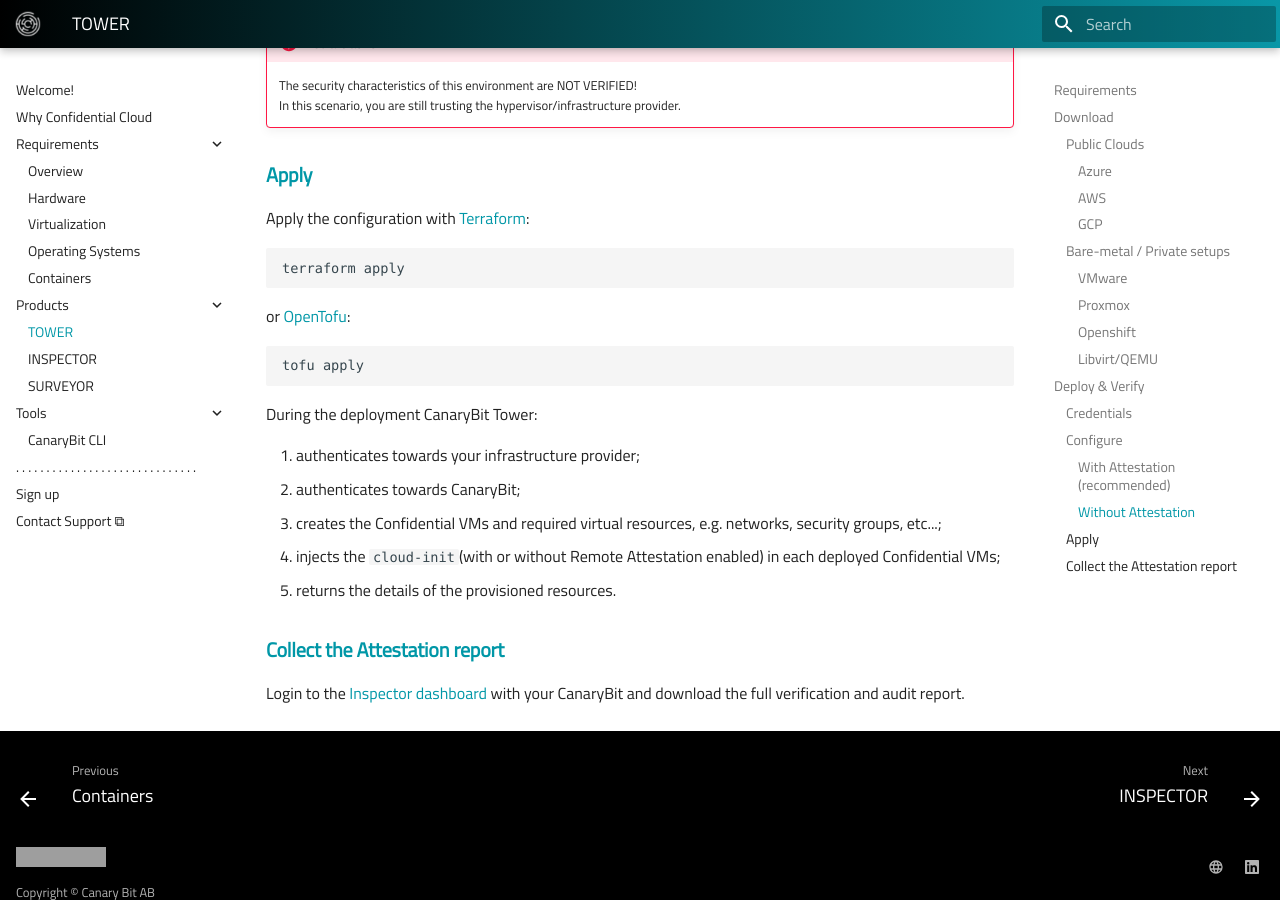
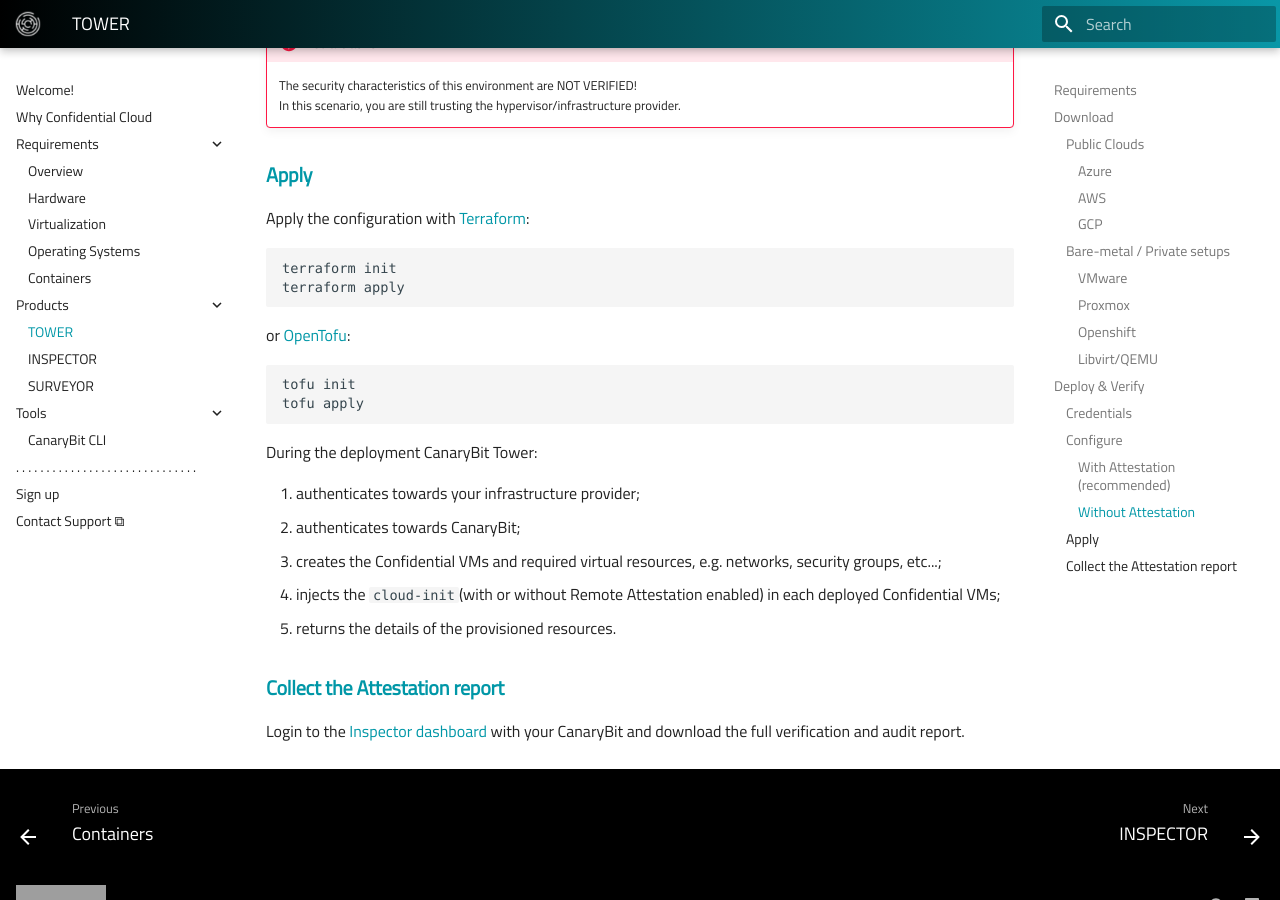
Before and after one commit to canarybit/cc-docs, an MkDocs documentation site: the page built from docs/products/tower.md, in a window 1280 px wide and 900 px high, scrolled down 3931 px. Built offline with MkDocs 1.6.1 and Material for MkDocs 9.7.7, drawn with Linux system fonts in a browser that asks for light colours; grey boxes are pictures that could not be loaded.

Commit message:
Updates docs

````diff
--- a/docs/products/tower.md
+++ b/docs/products/tower.md
@@ -204,12 +204,14 @@
 Apply the configuration with [Terraform](https://developer.hashicorp.com/terraform/cli/commands/apply):
 
 ```
+terraform init
 terraform apply
 ```
 
 or [OpenTofu](https://opentofu.org/docs/cli/commands/apply/):
 
 ```
+tofu init
 tofu apply
 ```
 
````
